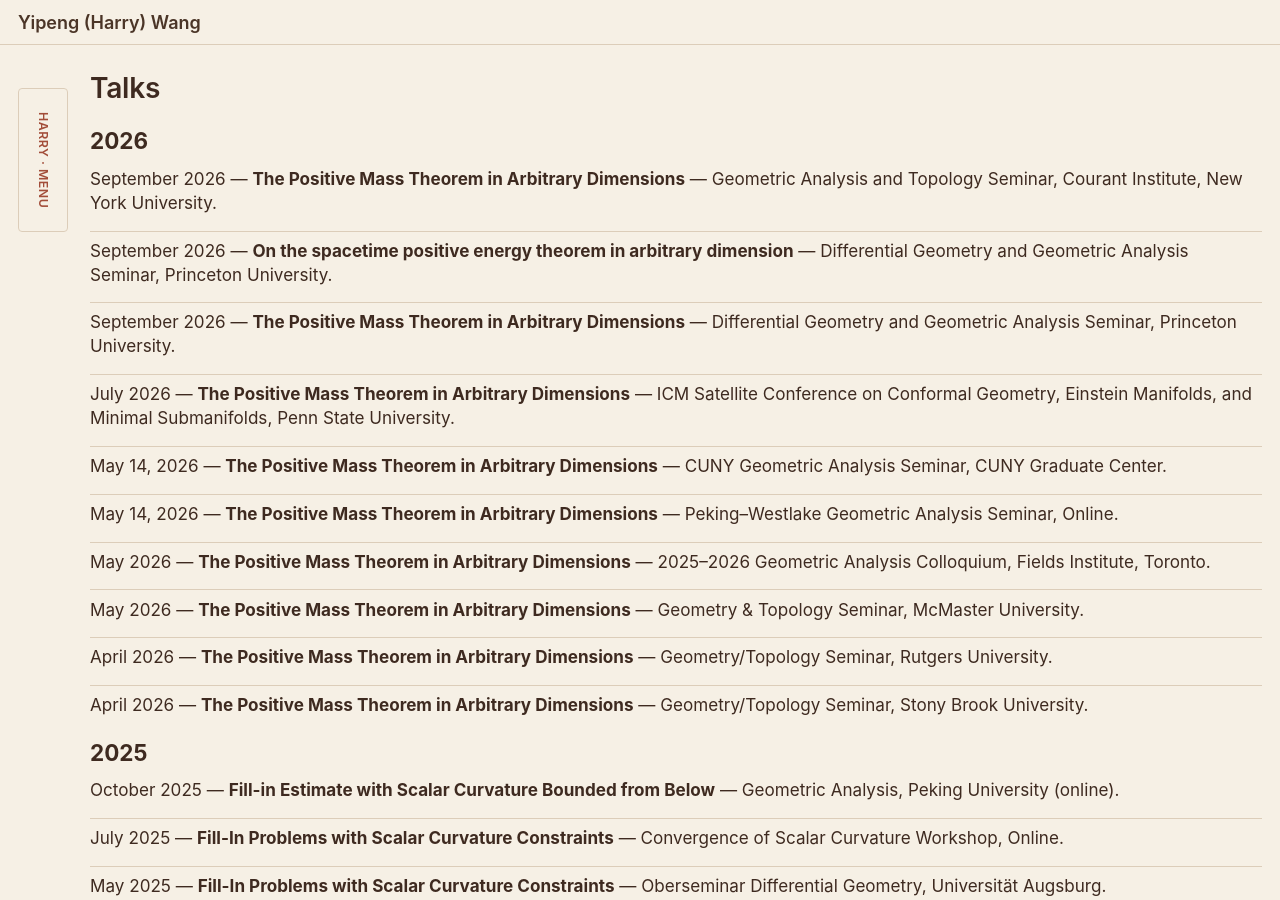
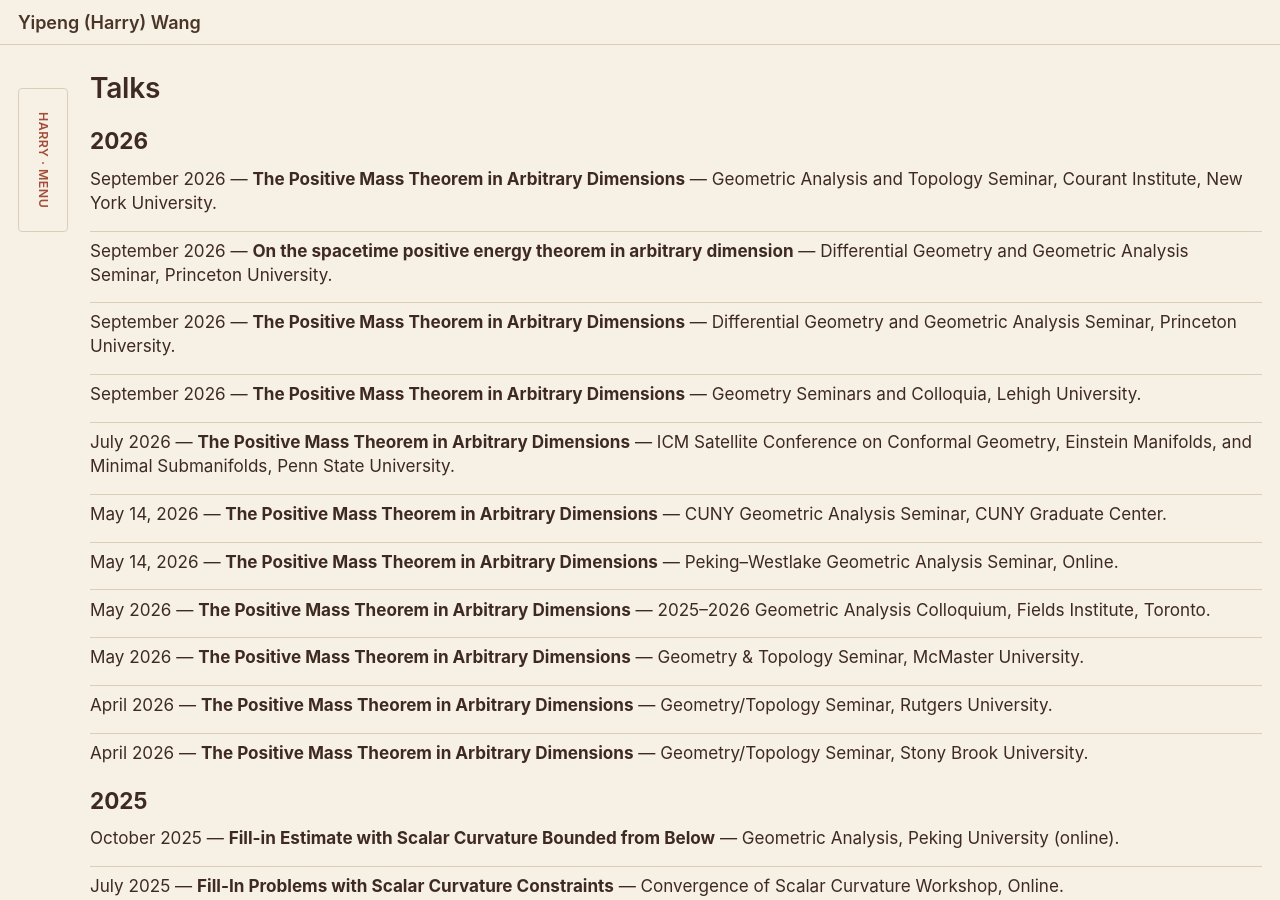
Before and after one commit to ypharry/ypharry.github.io, a Jekyll site: the page built from _pages/talks.html, in a window 1280 px wide and 900 px high. Built offline with Jekyll 4.4.1, drawn with Linux system fonts in a browser that asks for light colours; a script that is not in the unit is left out.

Commit message:
Add Lehigh seminar talk

```diff
--- a/_data/talks.yml
+++ b/_data/talks.yml
@@ -15,6 +15,12 @@
   title: "The Positive Mass Theorem in Arbitrary Dimensions"
   series: "Differential Geometry and Geometric Analysis Seminar"
   venue: "Princeton University"
+
+- year: "2026"
+  display_date: "September 2026"
+  title: "The Positive Mass Theorem in Arbitrary Dimensions"
+  series: "Geometry Seminars and Colloquia"
+  venue: "Lehigh University"
 
 - year: "2026"
   display_date: "July 2026"
```
